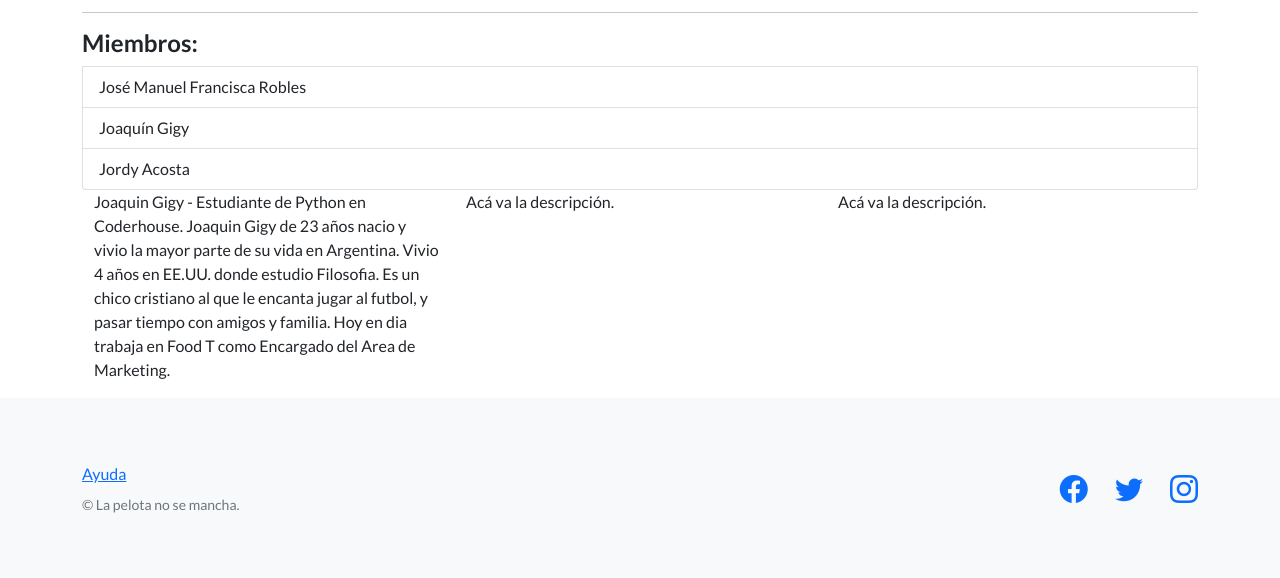
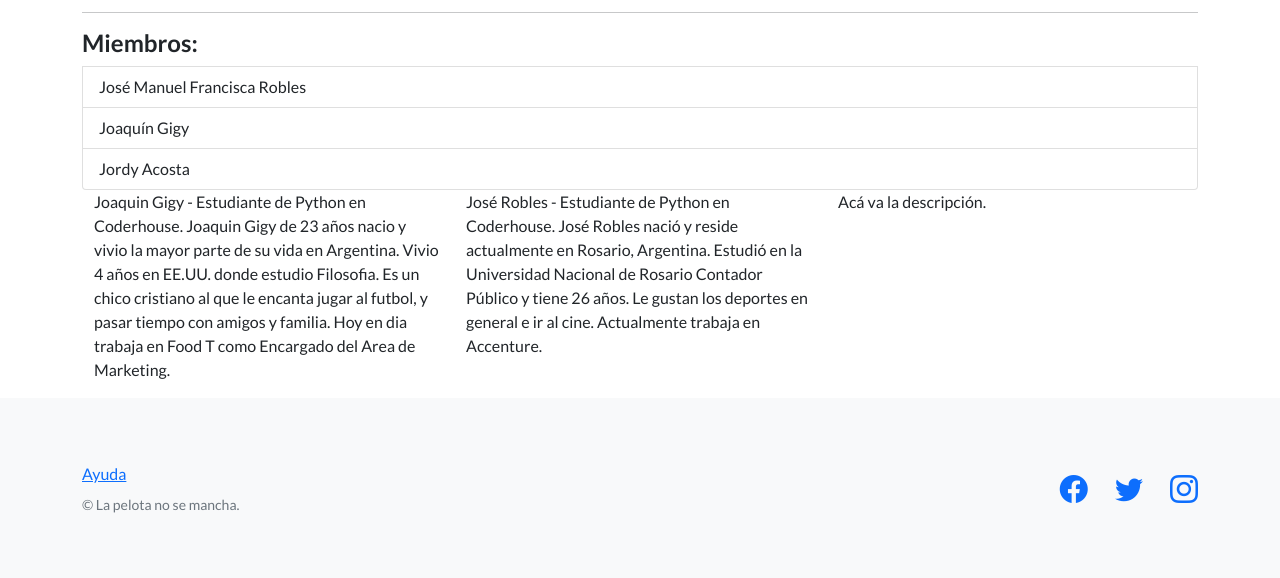
Before and after one commit to joaquingigy/Entrega-Grupo_Entrega_Final, a Django app: page /about/ in a window 1280 px wide. Shown: the part 152-730 px from the top of the page. Run offline with Django 4.2, Linux system fonts and the light colour scheme; some libraries are stand-ins or nearby versions.

Commit message:
video de muestra

```diff
--- a/blog/views.py
+++ b/blog/views.py
@@ -123,19 +123,22 @@ def login_request(request):
 
 
 def registro (request):
-    if request.method == 'POST' :
-        # form = UserCreationForm(request.POST)
-        form = UserRegisterForm(request.POST)
-        if form.is_valid():
-            username = form.cleaned_data ['username']
-            form.save()
-            return redirect ('login')  #(request, "blog/inicio.html", {"mensaje": "Usuario Creado :)"})
+    if not request.user.is_authenticated:
+        if request.method == 'POST' :
+            # form = UserCreationForm(request.POST)
+            form = UserRegisterForm(request.POST)
+            if form.is_valid():
+                username = form.cleaned_data ['username']
+                form.save()
+                return redirect ('login')  #(request, "blog/inicio.html", {"mensaje": "Usuario Creado :)"})
 
+        else:
+            # form = UserCreationForm()
+            form = UserRegisterForm()
+
+        return render (request, 'blog/registro.html', {'form':form})
     else:
-         # form = UserCreationForm()
-        form = UserRegisterForm()
-
-    return render (request, 'blog/registro.html', {'form':form})
+        return render (request,'blog/login.html',{'mensaje' : 'Ya estás logueado'} )
 
 @login_required
 def editarPerfil(request):
--- a/templates/blog/about.html
+++ b/templates/blog/about.html
@@ -15,7 +15,7 @@
             <p class="text-justify">Joaquin Gigy - Estudiante de Python en Coderhouse. Joaquin Gigy de 23 años nacio y vivio la mayor parte de su vida en Argentina. Vivio 4 años en EE.UU. donde estudio Filosofia. Es un chico cristiano al que le encanta jugar al futbol, y pasar tiempo con amigos y familia. Hoy en dia trabaja en Food T como Encargado del Area de Marketing.</p>
         </div>
         <div class="col-4">
-            <p class="text-justify">Acá va la descripción.</p>
+            <p class="text-justify">José Robles - Estudiante de Python en Coderhouse. José Robles nació y reside actualmente en Rosario, Argentina. Estudió en la Universidad Nacional de Rosario Contador Público y tiene 26 años. Le gustan los deportes en general e ir al cine. Actualmente trabaja en Accenture. </p>
         </div>
         <div class="col-4">
             <p class="text-justify">Acá va la descripción.</p>
```
Also changed, not shown: db.sqlite3, 1 other file.
